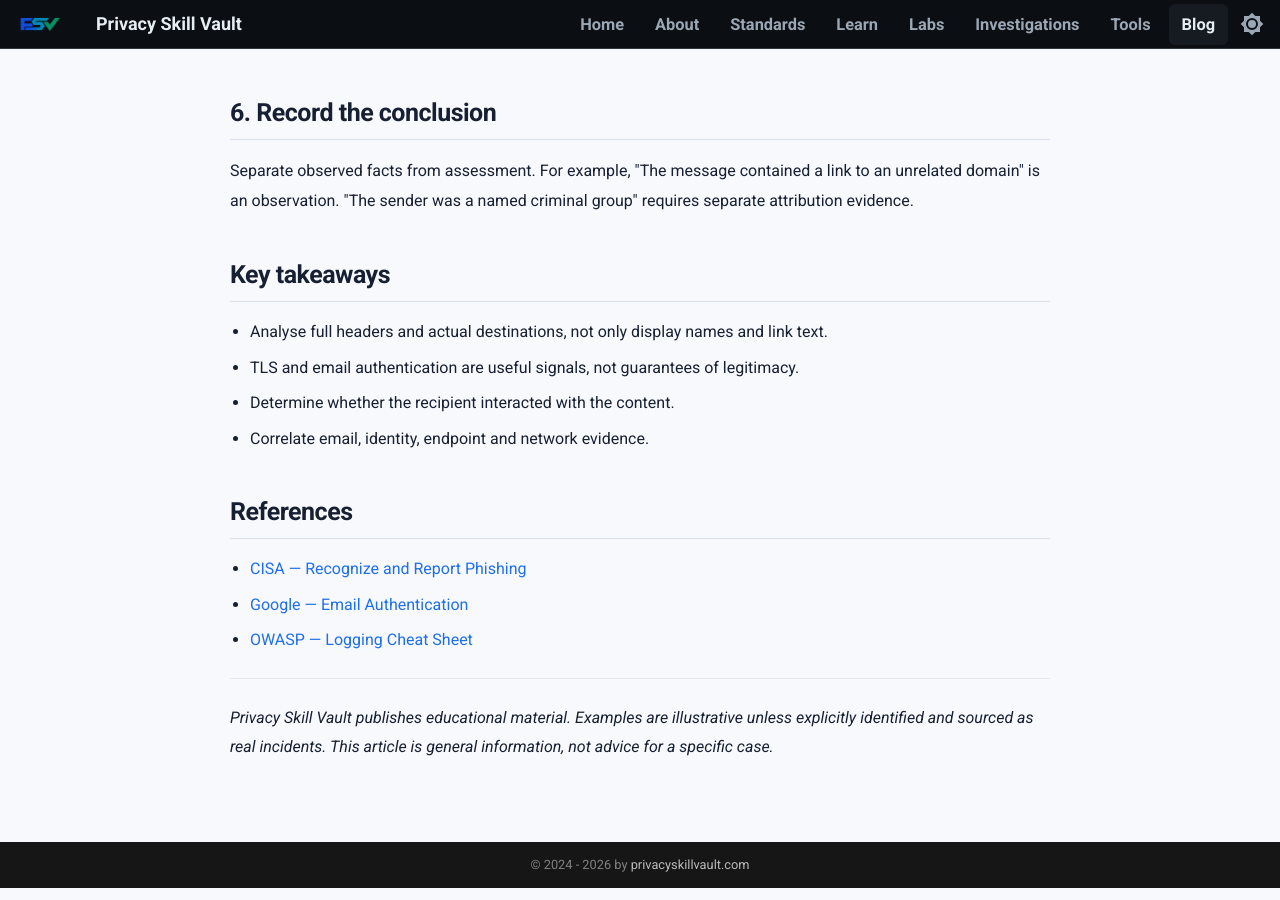
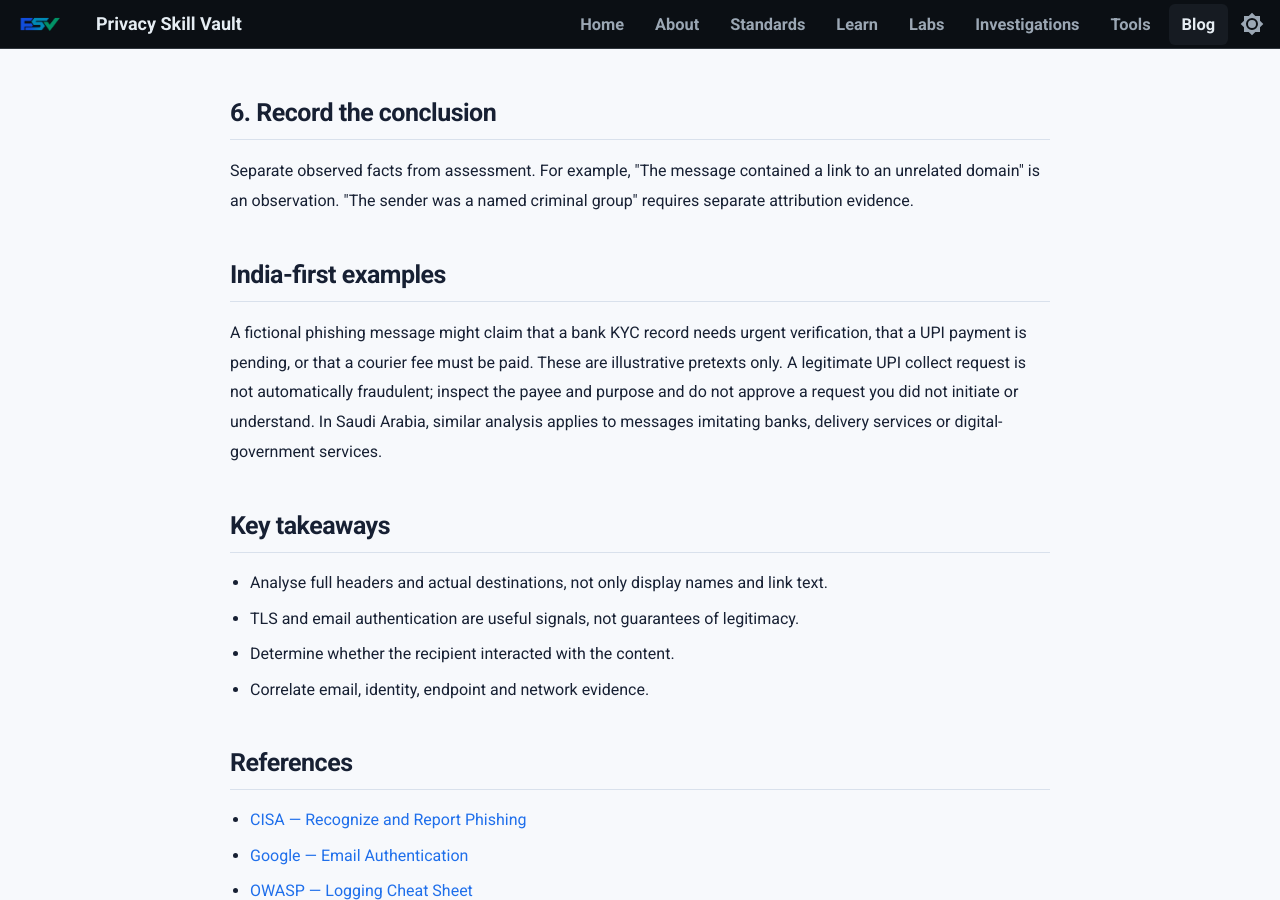
Before and after one commit to PrivacySkillVault/privacyskillvault.github.io, an MkDocs documentation site: the page built from docs/blog/cyber-fraud/deconstructing-a-phishing-message/index.md, in a window 1280 px wide and 900 px high, scrolled down 1611 px. Built offline with MkDocs 1.6.1 and Material for MkDocs 9.7.7, drawn with Linux system fonts in a browser that asks for light colours.

Commit message:
November 2026 fact-check and editorial revision: deconstructing-a-phishing-message

```diff
--- a/docs/blog/cyber-fraud/deconstructing-a-phishing-message/index.md
+++ b/docs/blog/cyber-fraud/deconstructing-a-phishing-message/index.md
@@ -42,6 +42,10 @@ Review mail gateway verdicts, click-protection logs, DNS and proxy records, endp
 
 Separate observed facts from assessment. For example, "The message contained a link to an unrelated domain" is an observation. "The sender was a named criminal group" requires separate attribution evidence.
 
+## India-first examples
+
+A fictional phishing message might claim that a bank KYC record needs urgent verification, that a UPI payment is pending, or that a courier fee must be paid. These are illustrative pretexts only. A legitimate UPI collect request is not automatically fraudulent; inspect the payee and purpose and do not approve a request you did not initiate or understand. In Saudi Arabia, similar analysis applies to messages imitating banks, delivery services or digital-government services.
+
 ## Key takeaways
 
 - Analyse full headers and actual destinations, not only display names and link text.
```
